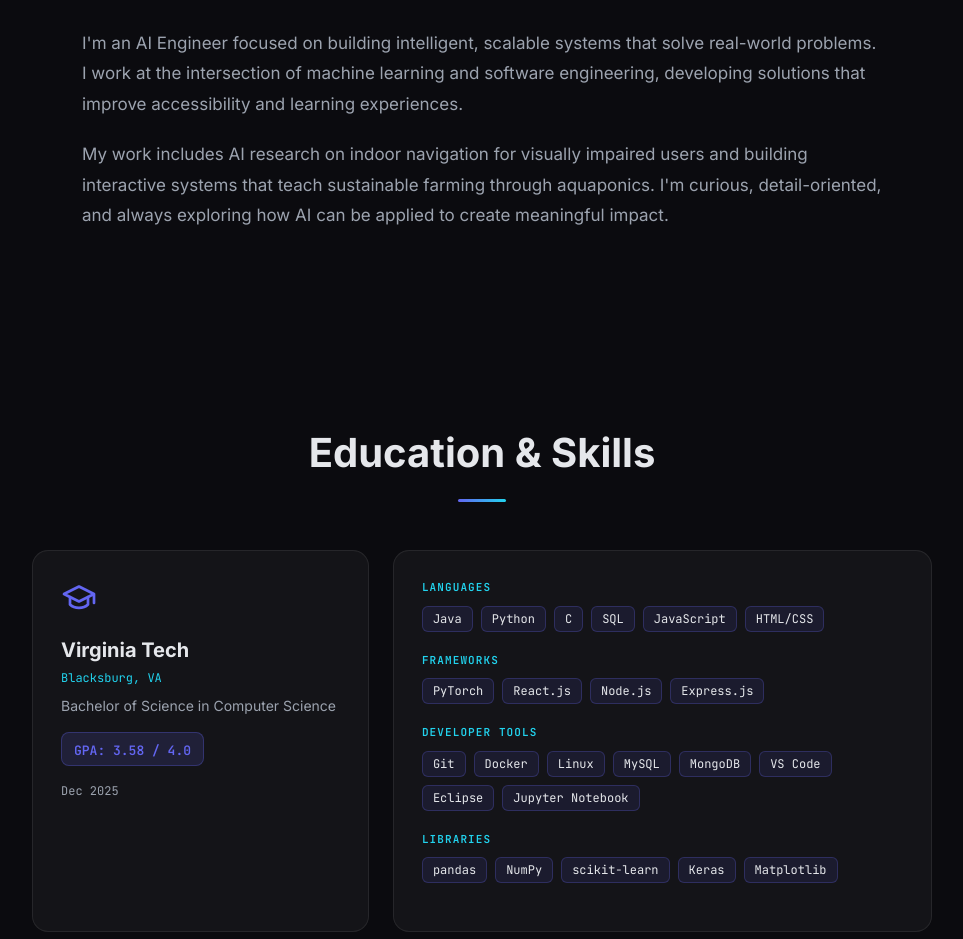
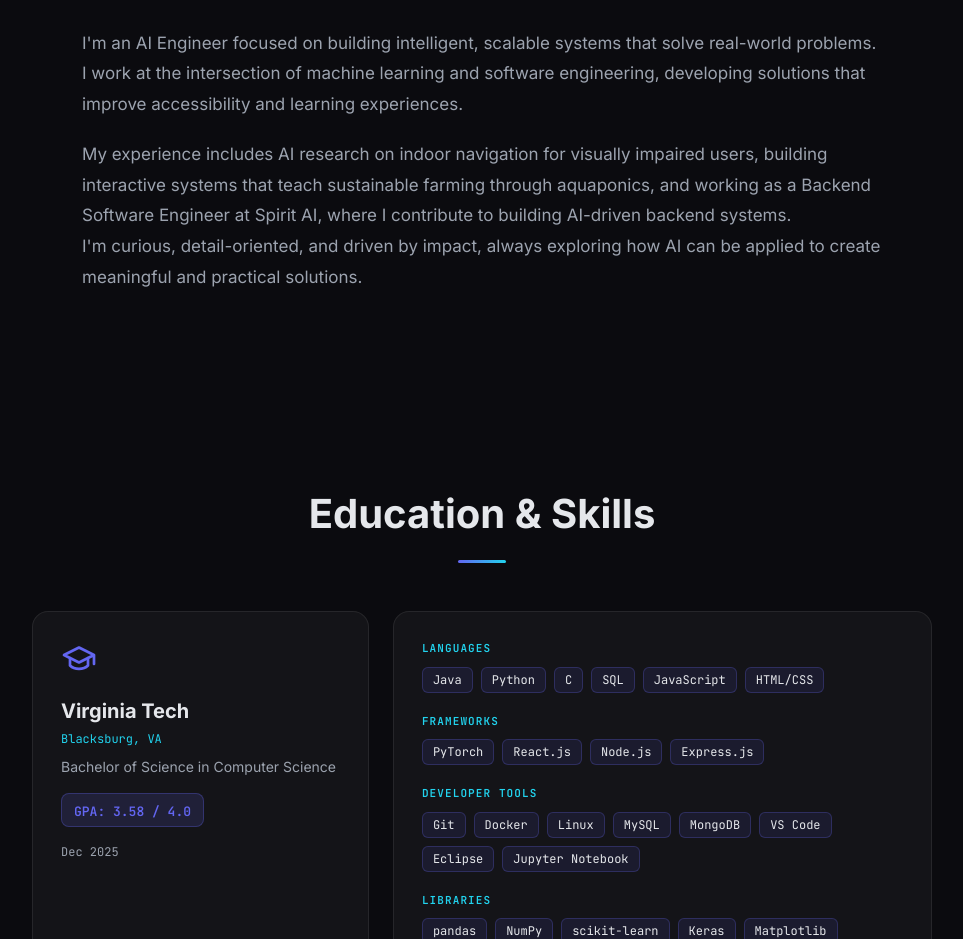
Before and after one commit to Moeez15/moeez-portfolio, a Next.js app: page / in a window 1280 px wide. Shown: the part 1480-2419 px from the top of the page, without its empty margins (158-1121 px from the left). Built offline with nearby package versions, Linux system fonts and the light colour scheme.

Commit message:
Updated about section

```diff
--- a/components/About.tsx
+++ b/components/About.tsx
@@ -48,10 +48,23 @@ export default function About() {
               lineHeight: 1.8,
             }}
           >
-            My work includes AI research on indoor navigation for visually impaired users and
-            building interactive systems that teach sustainable farming through aquaponics.
-            I&apos;m curious, detail-oriented, and always exploring how AI can be applied to
-            create meaningful impact.
+            My experience includes AI research on indoor navigation for visually impaired users,
+            building interactive systems that teach sustainable farming through aquaponics, and
+            working as a Backend Software Engineer at Spirit AI, where I contribute to building
+            AI-driven backend systems.
+          </p>
+        </FadeIn>
+
+        <FadeIn delay={0.3}>
+          <p
+            style={{
+              color: '#9CA3AF',
+              fontSize: 17,
+              lineHeight: 1.8,
+            }}
+          >
+            I&apos;m curious, detail-oriented, and driven by impact, always exploring how AI can
+            be applied to create meaningful and practical solutions.
           </p>
         </FadeIn>
       </div>
```
